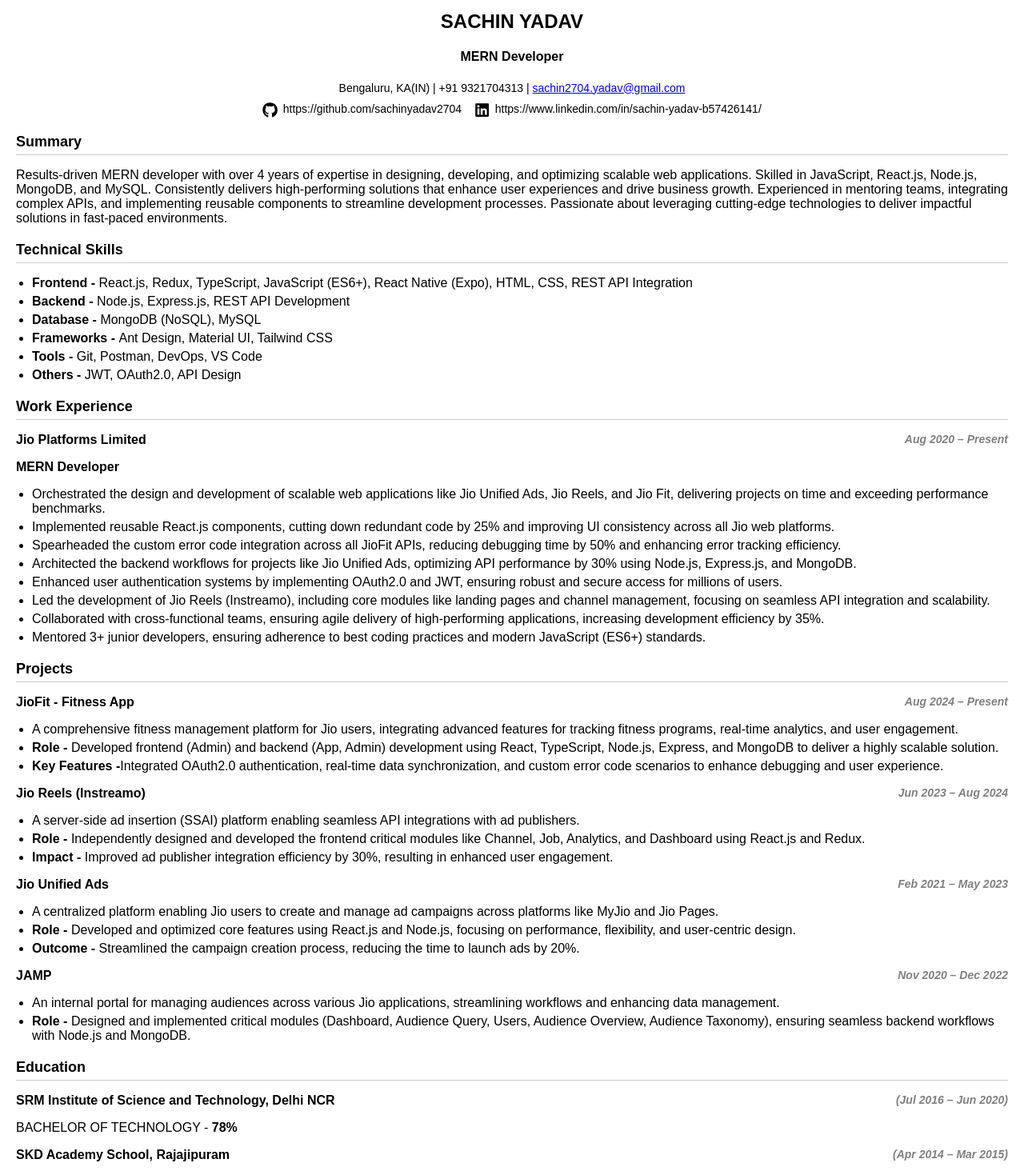
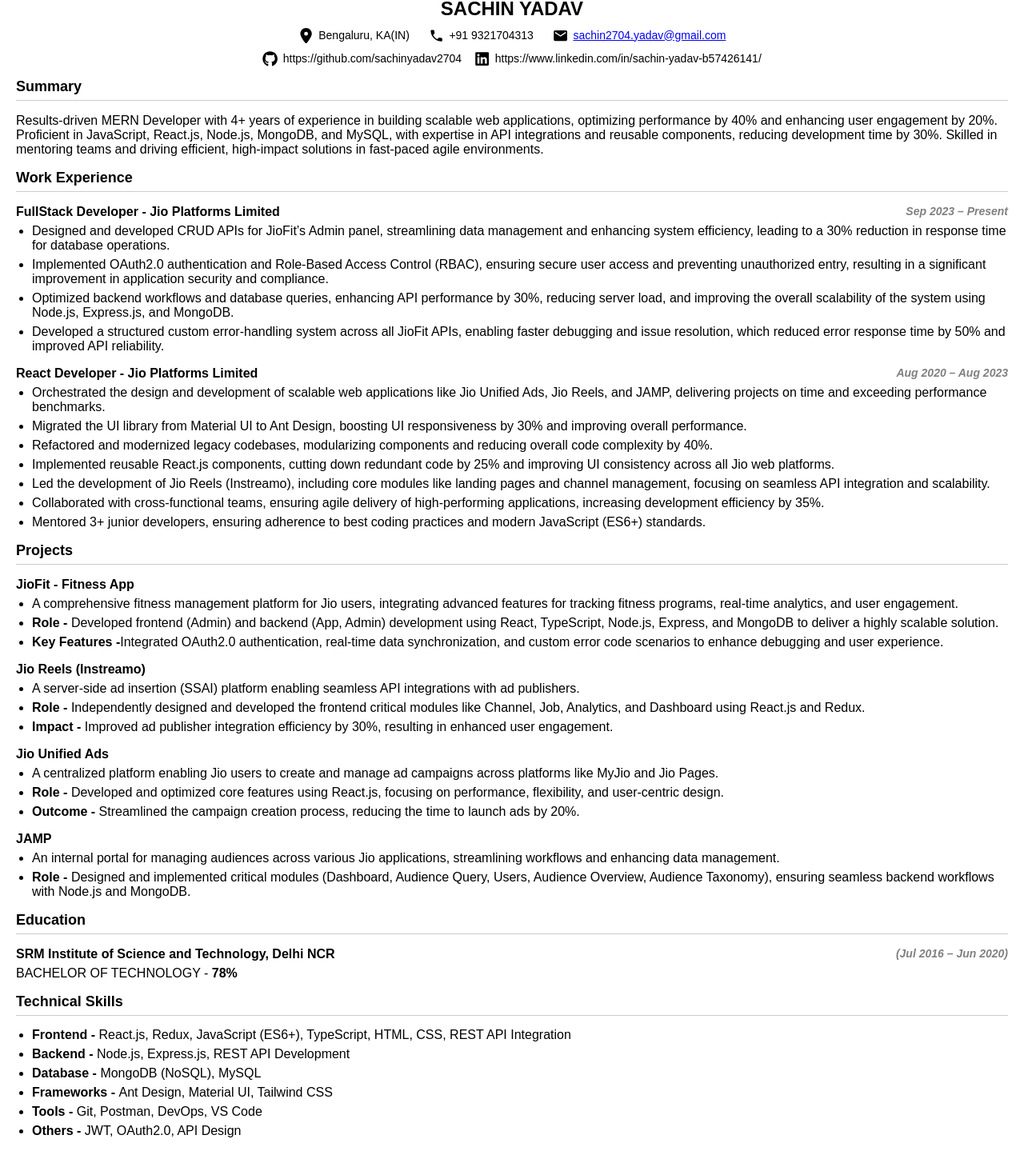
Before and after one commit to sachinyadav2704/my-web-resume, a React (Vite) app: page / in a window 1280 px wide. Shown: the part 23-1492 px from the top of the page at 80% size. Built offline with nearby package versions, Linux system fonts and the light colour scheme.

Commit message:
updated content for resume

```diff
--- a/src/App.css
+++ b/src/App.css
@@ -14,36 +14,39 @@
 
 .resume-header {
   text-align: center;
-  margin-bottom: 20px;
+  margin-bottom: 10px;
 }
 
 .resume-header h1 {
   font-size: 24px;
   font-weight: bold;
+  margin: 0;
 }
 
 .resume-header p {
   font-size: 14px;
+  margin: 6px;
 }
 
 .section {
-  margin-bottom: 20px;
+  margin-bottom: 16px;
 }
 
 .section-title {
   font-size: 18px;
   font-weight: bold;
-  margin-bottom: 10px;
+  /* margin-bottom: 10px; */
   border-bottom: 1px solid #ccc;
-  padding-bottom: 5px;
+  padding-bottom: 6px;
 }
 
 .subsection {
-  margin-bottom: 15px;
+  /* margin-bottom: 16px; */
 }
 
 .institution {
   font-weight: bold;
+  margin-bottom: 6px;
 }
 
 .location {
@@ -53,14 +56,15 @@
 }
 
 .details {
-  margin: 5px 0;
+  margin: 6px 0;
 }
 
 .bullet-list {
   list-style-type: disc;
   padding-left: 20px;
+  margin-top: 6px;
 }
 
 .bullet-list li {
-  margin-bottom: 5px;
+  margin-bottom: 6px;
 }
--- a/src/App.jsx
+++ b/src/App.jsx
@@ -1,6 +1,8 @@
 /* eslint-disable react/no-unescaped-entities */
 import './App.css';
 import { FaGithub, FaLinkedin } from 'react-icons/fa';
+import { FaLocationDot } from 'react-icons/fa6';
+import { IoMdCall, IoMdMail } from 'react-icons/io';
 
 const App = () => {
    return (
@@ -16,10 +18,47 @@
             >
                SACHIN YADAV
             </h1>
-            <h4 className="name">MERN Developer</h4>
+            {/* <h4 className="name">MERN Developer</h4> */}
             <p>
-               Bengaluru, KA(IN) | +91 9321704313 | <a href="mailto:sachin2704.yadav@gmail.com">sachin2704.yadav@gmail.com</a>
-               <br />
+               <span
+                  style={{
+                     display: 'flex',
+                     alignItems: 'center',
+                     justifyContent: 'center',
+                     marginTop: '8px',
+                  }}
+               >
+                  <FaLocationDot
+                     style={{
+                        cursor: 'pointer',
+                        marginTop: '2px',
+                        marginRight: '0.4rem',
+                        fontSize: '1.2rem',
+                     }}
+                  />{' '}
+                  Bengaluru, KA(IN)
+                  <IoMdCall
+                     style={{
+                        cursor: 'pointer',
+                        marginTop: '2px',
+                        marginRight: '0.4rem',
+                        fontSize: '1.2rem',
+                        marginLeft: '1.5rem',
+                     }}
+                  />{' '}
+                  +91 9321704313
+                  <IoMdMail
+                     style={{
+                        cursor: 'pointer',
+                        marginTop: '2px',
+                        marginRight: '0.4rem',
+                        marginLeft: '1.5rem',
+                        fontSize: '1.2rem',
+                     }}
+                  />{' '}
+                  <a href="mailto:sachin2704.yadav@gmail.com">sachin2704.yadav@gmail.com</a>
+               </span>
+               {/* <br /> */}
                <span
                   style={{
                      display: 'flex',
@@ -72,37 +111,12 @@
             <h2 className="section-title">Summary</h2>
             <div className="section-content">
                <p>
-                  Results-driven MERN developer with over 4 years of expertise in designing, developing, and optimizing scalable web applications. Skilled in
-                  JavaScript, React.js, Node.js, MongoDB, and MySQL. Consistently delivers high-performing solutions that enhance user experiences and drive
-                  business growth. Experienced in mentoring teams, integrating complex APIs, and implementing reusable components to streamline development
-                  processes. Passionate about leveraging cutting-edge technologies to deliver impactful solutions in fast-paced environments.
+                  Results-driven MERN Developer with 4+ years of experience in building scalable web applications, optimizing performance by 40% and enhancing
+                  user engagement by 20%. Proficient in JavaScript, React.js, Node.js, MongoDB, and MySQL, with expertise in API integrations and reusable
+                  components, reducing development time by 30%. Skilled in mentoring teams and driving efficient, high-impact solutions in fast-paced agile
+                  environments.
                </p>
             </div>
-         </section>
-
-         {/* Technical Skills Section */}
-         <section className="section">
-            <h2 className="section-title">Technical Skills</h2>
-            <ul className="bullet-list">
-               <li>
-                  <b>Frontend - </b>React.js, Redux, TypeScript, JavaScript (ES6+), React Native (Expo), HTML, CSS, REST API Integration
-               </li>
-               <li>
-                  <b>Backend - </b>Node.js, Express.js, REST API Development
-               </li>
-               <li>
-                  <b>Database - </b>MongoDB (NoSQL), MySQL
-               </li>
-               <li>
-                  <b>Frameworks - </b>Ant Design, Material UI, Tailwind CSS
-               </li>
-               <li>
-                  <b>Tools - </b>Git, Postman, DevOps, VS Code
-               </li>
-               <li>
-                  <b>Others - </b>JWT, OAuth2.0, API Design
-               </li>
-            </ul>
          </section>
 
          {/* Work Experience Section */}
@@ -111,31 +125,56 @@
             <div className="section-content">
                <div className="subsection">
                   <p className="institution">
-                     Jio Platforms Limited{' '}
+                     FullStack Developer - Jio Platforms Limited
                      <span className="location" style={{ float: 'inline-end' }}>
-                        Aug 2020 – Present
+                        Sep 2023 – Present
                      </span>
                   </p>
-                  <p className="details">
+                  {/* <p className="details">
                      <strong>MERN Developer</strong>
-                  </p>
+                  </p> */}
                   <ul className="bullet-list">
                      <li>
-                        Orchestrated the design and development of scalable web applications like Jio Unified Ads, Jio Reels, and Jio Fit, delivering projects
-                        on time and exceeding performance benchmarks.
+                        Designed and developed CRUD APIs for JioFit’s Admin panel, streamlining data management and enhancing system efficiency, leading to a
+                        30% reduction in response time for database operations.
                      </li>
+                     <li>
+                        Implemented OAuth2.0 authentication and Role-Based Access Control (RBAC), ensuring secure user access and preventing unauthorized entry,
+                        resulting in a significant improvement in application security and compliance.
+                     </li>
+                     <li>
+                        Optimized backend workflows and database queries, enhancing API performance by 30%, reducing server load, and improving the overall
+                        scalability of the system using Node.js, Express.js, and MongoDB.
+                     </li>
+                     <li>
+                        Developed a structured custom error-handling system across all JioFit APIs, enabling faster debugging and issue resolution, which
+                        reduced error response time by 50% and improved API reliability.
+                     </li>
+                     {/* <li>Implemented Role-Based Access Control (RBAC) to ensure only authorized users could access specific application features.</li> */}
+                  </ul>
+               </div>
+            </div>
+            <div className="section-content">
+               <div className="subsection">
+                  <p className="institution">
+                     React Developer - Jio Platforms Limited
+                     <span className="location" style={{ float: 'inline-end' }}>
+                        Aug 2020 – Aug 2023
+                     </span>
+                  </p>
+                  {/* <p className="details">
+                     <strong>MERN Developer</strong>
+                  </p> */}
+                  <ul className="bullet-list">
+                     <li>
+                        Orchestrated the design and development of scalable web applications like Jio Unified Ads, Jio Reels, and JAMP, delivering projects on
+                        time and exceeding performance benchmarks.
+                     </li>
+                     <li>Migrated the UI library from Material UI to Ant Design, boosting UI responsiveness by 30% and improving overall performance.</li>
+                     <li>Refactored and modernized legacy codebases, modularizing components and reducing overall code complexity by 40%.</li>
                      <li>
                         Implemented reusable React.js components, cutting down redundant code by 25% and improving UI consistency across all Jio web platforms.
                      </li>
-                     <li>
-                        Spearheaded the custom error code integration across all JioFit APIs, reducing debugging time by 50% and enhancing error tracking
-                        efficiency.
-                     </li>
-                     <li>
-                        Architected the backend workflows for projects like Jio Unified Ads, optimizing API performance by 30% using Node.js, Express.js, and
-                        MongoDB.
-                     </li>
-                     <li>Enhanced user authentication systems by implementing OAuth2.0 and JWT, ensuring robust and secure access for millions of users.</li>
                      <li>
                         Led the development of Jio Reels (Instreamo), including core modules like landing pages and channel management, focusing on seamless API
                         integration and scalability.
@@ -162,9 +201,9 @@
                      >
                         JioFit - Fitness App
                      </span>
-                     <span className="location" style={{ float: 'inline-end' }}>
+                     {/* <span className="location" style={{ float: 'inline-end' }}>
                         Aug 2024 – Present
-                     </span>
+                     </span> */}
                   </p>
                   <ul className="bullet-list">
                      <li>
@@ -188,9 +227,9 @@
                      <span style={{ cursor: 'pointer' }} onClick={() => window.open('https://portal-g.instreamo.jio.com/', '_blank')}>
                         Jio Reels (Instreamo)
                      </span>
-                     <span className="location" style={{ float: 'inline-end' }}>
+                     {/* <span className="location" style={{ float: 'inline-end' }}>
                         Jun 2023 – Aug 2024
-                     </span>
+                     </span> */}
                   </p>
                   <ul className="bullet-list">
                      <li>A server-side ad insertion (SSAI) platform enabling seamless API integrations with ad publishers.</li>
@@ -209,15 +248,14 @@
                      <span style={{ cursor: 'pointer' }} onClick={() => window.open('https://jioads.jio.com/', '_blank')}>
                         Jio Unified Ads
                      </span>
-                     <span className="location" style={{ float: 'inline-end' }}>
+                     {/* <span className="location" style={{ float: 'inline-end' }}>
                         Feb 2021 – May 2023
-                     </span>
+                     </span> */}
                   </p>
                   <ul className="bullet-list">
                      <li>A centralized platform enabling Jio users to create and manage ad campaigns across platforms like MyJio and Jio Pages.</li>
                      <li>
-                        <b>Role - </b>Developed and optimized core features using React.js and Node.js, focusing on performance, flexibility, and user-centric
-                        design.
+                        <b>Role - </b>Developed and optimized core features using React.js, focusing on performance, flexibility, and user-centric design.
                      </li>
                      <li>
                         <b>Outcome - </b>Streamlined the campaign creation process, reducing the time to launch ads by 20%.
@@ -227,9 +265,9 @@
                <div className="subsection">
                   <p className="institution">
                      JAMP
-                     <span className="location" style={{ float: 'inline-end' }}>
+                     {/* <span className="location" style={{ float: 'inline-end' }}>
                         Nov 2020 – Dec 2022
-                     </span>
+                     </span> */}
                   </p>
                   <ul className="bullet-list">
                      <li>An internal portal for managing audiences across various Jio applications, streamlining workflows and enhancing data management.</li>
@@ -258,46 +296,32 @@
                      BACHELOR OF TECHNOLOGY - <b>78%</b>
                   </p>
                </div>
-               <div className="subsection">
-                  <p className="institution">
-                     SKD Academy School, Rajajipuram
-                     <span className="location" style={{ float: 'inline-end' }}>
-                        (Apr 2014 – Mar 2015)
-                     </span>
-                  </p>
-                  <p className="details">
-                     Intermediate (PCM) - <b>76%</b>
-                  </p>
-               </div>
-               <div className="subsection">
-                  <p className="institution">
-                     SKD Academy School, Rajajipuram
-                     <span className="location" style={{ float: 'inline-end' }}>
-                        (Apr 2012 – Mar 2013)
-                     </span>
-                  </p>
-                  <p className="details">
-                     High School - <b>69%</b>
-                  </p>
-               </div>
             </div>
          </section>
-
-         {/* Soft Skills Section */}
+         {/* Technical Skills Section */}
          <section className="section">
-            <h2 className="section-title">Soft Skills</h2>
+            <h2 className="section-title">Technical Skills</h2>
             <ul className="bullet-list">
-               <li>Team Collaboration</li>
-               <li>Problem-solving</li>
-               <li>Time Management</li>
-               <li>Self-motivation</li>
-               <li>Attention to Detail</li>
+               {/* <b>Frontend - </b>React.js, Redux, TypeScript, JavaScript (ES6+), React Native (Expo), HTML, CSS, REST API Integration */}
+               <li>
+                  <b>Frontend - </b>React.js, Redux, JavaScript (ES6+), TypeScript, HTML, CSS, REST API Integration
+               </li>
+               <li>
+                  <b>Backend - </b>Node.js, Express.js, REST API Development
+               </li>
+               <li>
+                  <b>Database - </b>MongoDB (NoSQL), MySQL
+               </li>
+               <li>
+                  <b>Frameworks - </b>Ant Design, Material UI, Tailwind CSS
+               </li>
+               <li>
+                  <b>Tools - </b>Git, Postman, DevOps, VS Code
+               </li>
+               <li>
+                  <b>Others - </b>JWT, OAuth2.0, API Design
+               </li>
             </ul>
-         </section>
-         {/* Languages Section */}
-         <section className="section">
-            <h2 className="section-title">Languages</h2>
-            <p>Hindi, English</p>
          </section>
       </div>
    );
```
